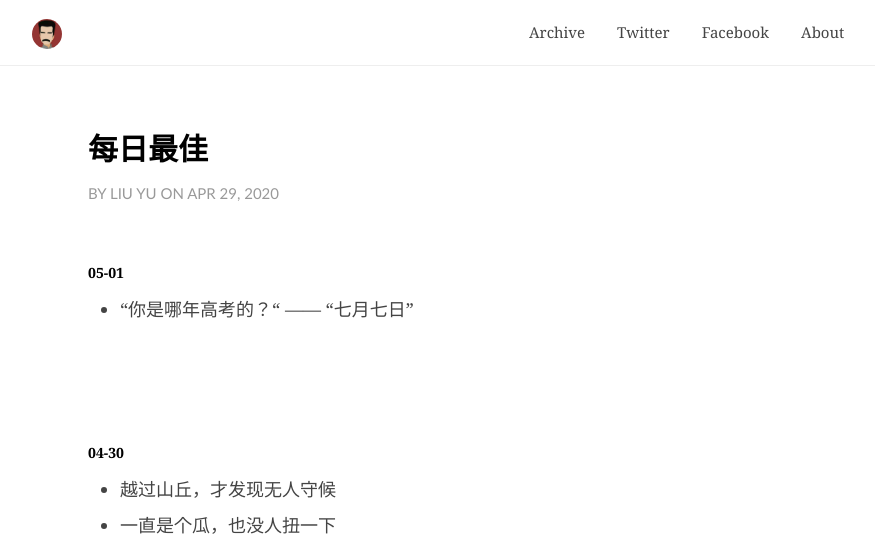
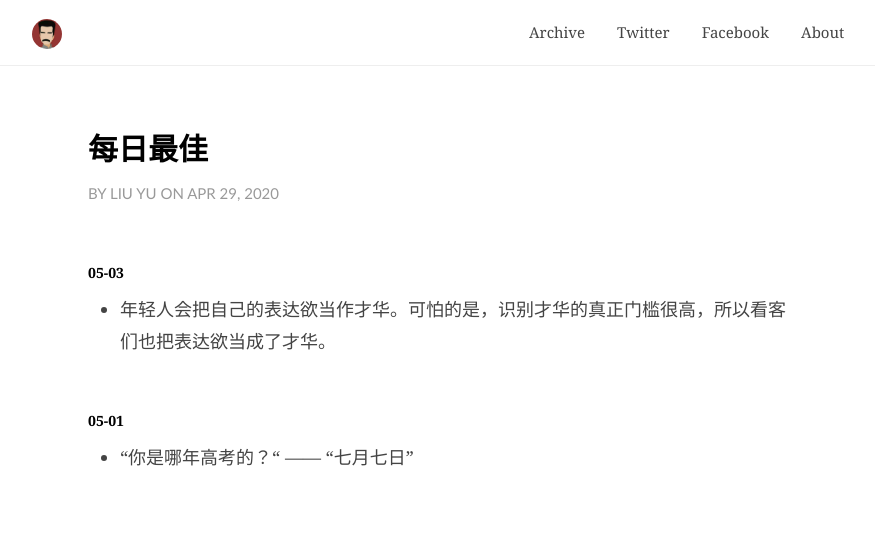
Before and after one commit to JaydenYL/JaydenYL.github.io, a Jekyll site: the page built from _posts/2020-04-29-每日最佳.md, in a window 1280 px wide. Shown: the top 553 px of the page, without its empty margins (202-1077 px from the left). Built offline with Jekyll 4.4.1, drawn with Linux system fonts in a browser that asks for light colours; comment, search, counter and statistics services are not loaded; grey boxes are pictures that could not be loaded.

Commit message:
Update 2020-04-29-每日最佳.md

```diff
--- a/_posts/2020-04-29-每日最佳.md
+++ b/_posts/2020-04-29-每日最佳.md
@@ -12,6 +12,12 @@ location:
 tail:
 catalog: true
 ---
+
+
+
+##### 05-03
+
+* 年轻人会把自己的表达欲当作才华。可怕的是，识别才华的真正门槛很高，所以看客们也把表达欲当成了才华。
 
 
 
```
